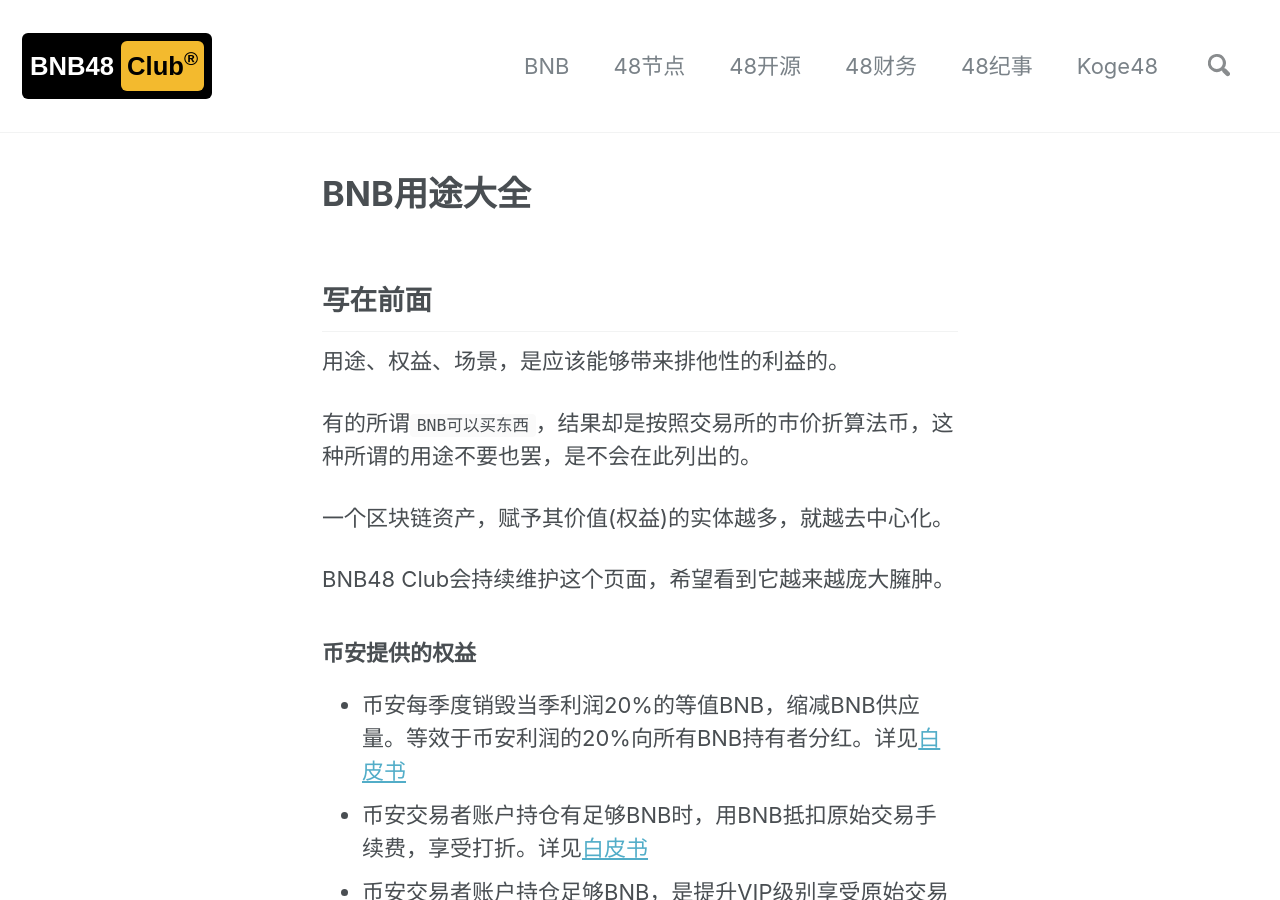
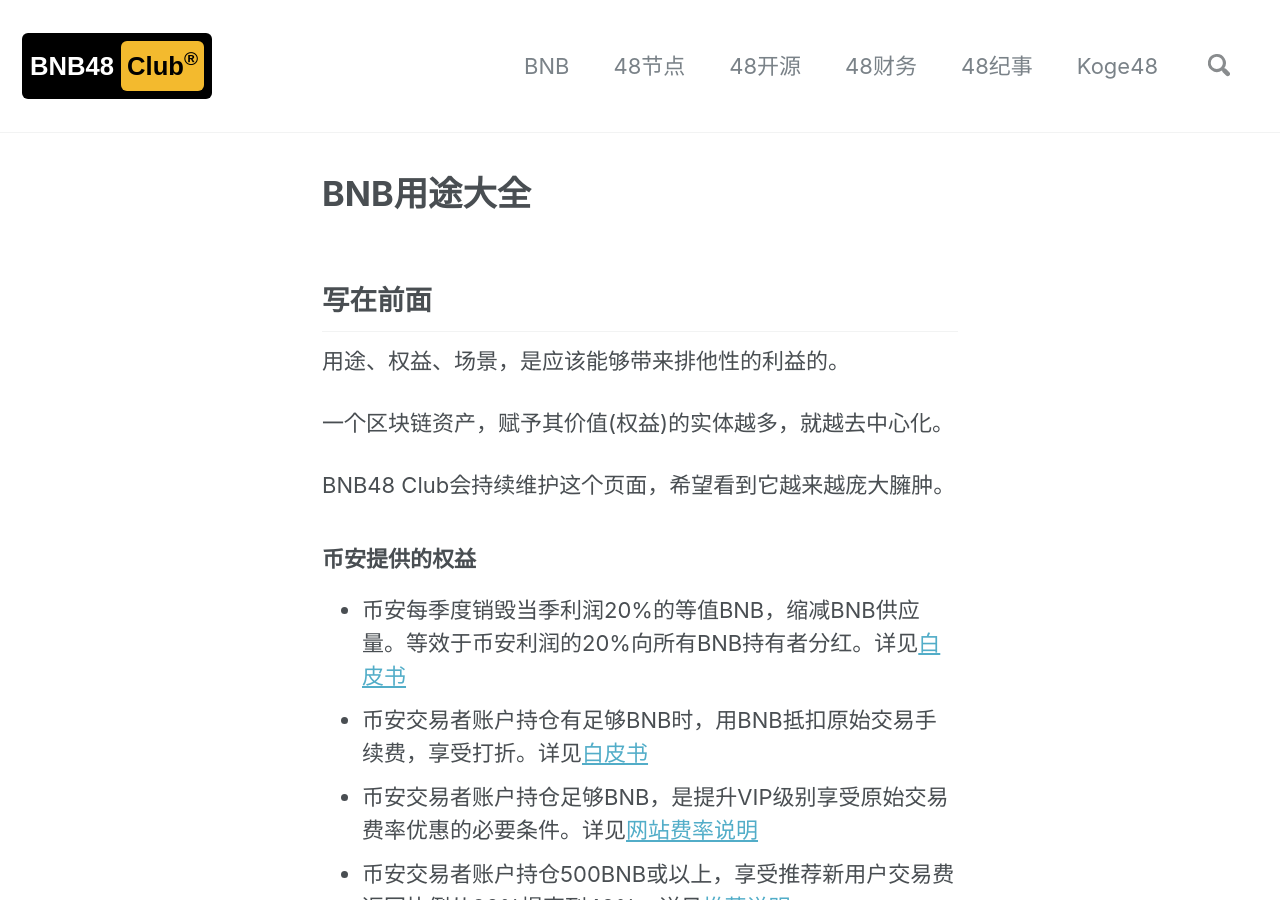
Before and after one commit to 48Club/BNB48Club.github.io, a Jekyll site: the page built from _pages/bnb.md, in a window 1280 px wide and 900 px high. Built offline with Jekyll 4.4.1, drawn with Linux system fonts in a browser that asks for light colours.

Commit message:
删除没必要的diss

```diff
--- a/_pages/bnb.md
+++ b/_pages/bnb.md
@@ -6,8 +6,6 @@
 ---
 ## 写在前面
 用途、权益、场景，是应该能够带来排他性的利益的。
-
-有的所谓`BNB可以买东西`，结果却是按照交易所的市价折算法币，这种所谓的用途不要也罢，是不会在此列出的。
 
 一个区块链资产，赋予其价值(权益)的实体越多，就越去中心化。
 
```
